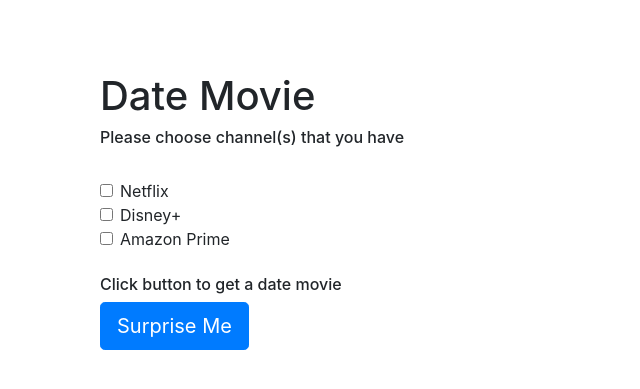
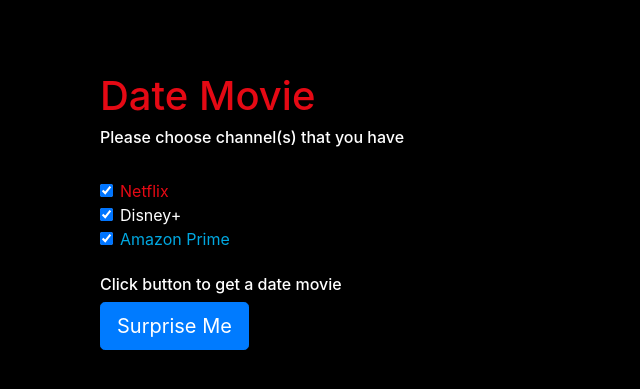
Before and after one commit to longmach/DateMovie-App, a Flask app: page / in a window 1280 px wide. Shown: the top 389 px of the page, without its empty margins (0-640 px from the left). Run offline with Flask 2, Linux system fonts and the light colour scheme; parts of the project's set-up code (start-up, migrations or seed data) failed here and were passed over; some libraries are stand-ins or nearby versions.

Commit message:
Redesign UI for homepage

```diff
--- a/templates/home.html
+++ b/templates/home.html
@@ -13,47 +13,49 @@
     <title>Date Movie</title>
 
 </head>
-<body>
+
+<body style="background-color:black;">
+
     <br>
     <br>
     <br>
+
       <main role="main" class="container">
-
           <div class="col">
             <!-- Title -->
-          <h1>Date Movie</h1>
-          <h6> Please choose channel(s) that you have</h6>
+            <h1 style="color:#E50914;">Date Movie</h1>
+            <h6 style="color:white;"> Please choose channel(s) that you have</h6>
             <br>
             <!-- check box-->
-          <div class="form-check">
-            <input class="form-check-input" type="checkbox" value="" id="defaultCheck1">
+            <div style="color:#E50914;" class="form-check">
+              <input class="form-check-input" type="checkbox" value="" id="defaultCheck1" checked>
               <label class="form-check-label" for="defaultCheck1">
                 Netflix
               </label>
             </div>
-          <div class="form-check">
-            <input class="form-check-input" type="checkbox" value="" id="defaultCheck1">
+            <div style="color:white;" class="form-check">
+              <input class="form-check-input" type="checkbox" value="" id="defaultCheck1" checked>
               <label class="form-check-label" for="defaultCheck1">
                 Disney+
               </label>
             </div>
-          <div class="form-check">
-            <input class="form-check-input" type="checkbox" value="" id="defaultCheck1">
+            <div style="color:#00A8E1;" class="form-check">
+              <input class="form-check-input" type="checkbox" value="" id="defaultCheck1" checked>
               <label class="form-check-label" for="defaultCheck1">
                 Amazon Prime
               </label>
             </div>
 
             <br>
-          <h6>Click button to get a date movie</h6>
+            <h6 style="color:white;">Click button to get a date movie</h6>
             <!-- Button -->
               <a href="/movie">
                   <button type="button" class="btn btn-primary btn-lg">Surprise Me
                   </button>
               </a>
         </div>
+      </main>
 
-    </main>
 
 
     <!-- Optional JavaScript -->
```
Lines whose indentation alone changed are shown as unchanged.
